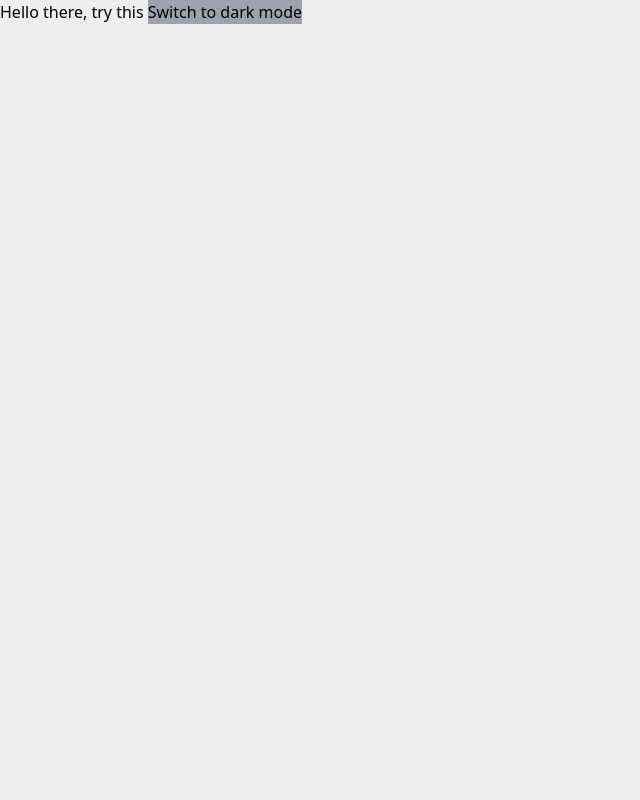
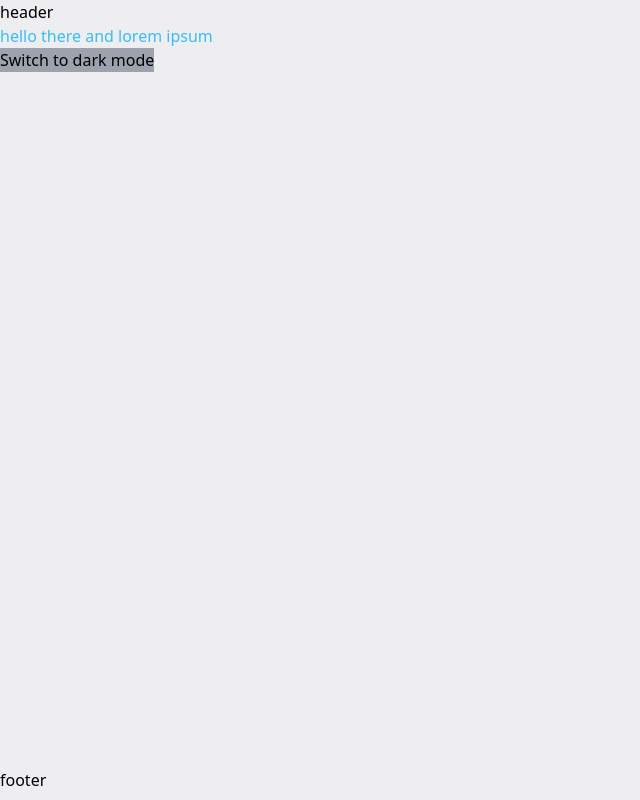
Before and after one commit to khinshankhan/www, a Next.js app: page / in a window 1280 px wide. Shown: the whole page, without its empty margins (0-640 px from the left). Built offline with nearby package versions, Linux system fonts and the light colour scheme.

Commit message:
start crafting general layout skeleton

```diff
--- a/pages/index.tsx
+++ b/pages/index.tsx
@@ -1,11 +1,34 @@
-import React from "react"
+import React, { Fragment, type ReactNode } from "react"
 
 import { ThemeToggle } from "components/toggles"
 
+function Header() {
+  return <div>header</div>
+}
+
+function Footer() {
+  return <div>footer</div>
+}
+
+function Layout({ children }: { children: ReactNode }) {
+  return (
+    <Fragment>
+      <div className="relative z-base flex min-h-[87vh] flex-col xs:min-h-[96vh]">
+        <Header />
+        {children}
+      </div>
+      <Footer />
+    </Fragment>
+  )
+}
+
 export default function Page() {
   return (
-    <div>
-      Hello there, try this <ThemeToggle />
-    </div>
+    <Layout>
+      <div>
+        <p className="text-sky-400">hello there and lorem ipsum</p>
+        <ThemeToggle />
+      </div>
+    </Layout>
   )
 }
--- a/tailwind.config.js
+++ b/tailwind.config.js
@@ -24,6 +24,19 @@ module.exports = {
   ],
   darkMode: "class",
   theme: {
+    screens: {
+      xss: "320px",
+      xs: "392px",
+      sm: "640px",
+      md: "768px",
+      lg: "1150px",
+      xl: "1325px",
+      "2xl": "1536px",
+
+      // usually I think in terms of this for design
+      isMobile: { max: "768px" },
+      isDesktop: "768px",
+    },
     zIndex: {
       hide: -1,
       auto: "auto",
```
